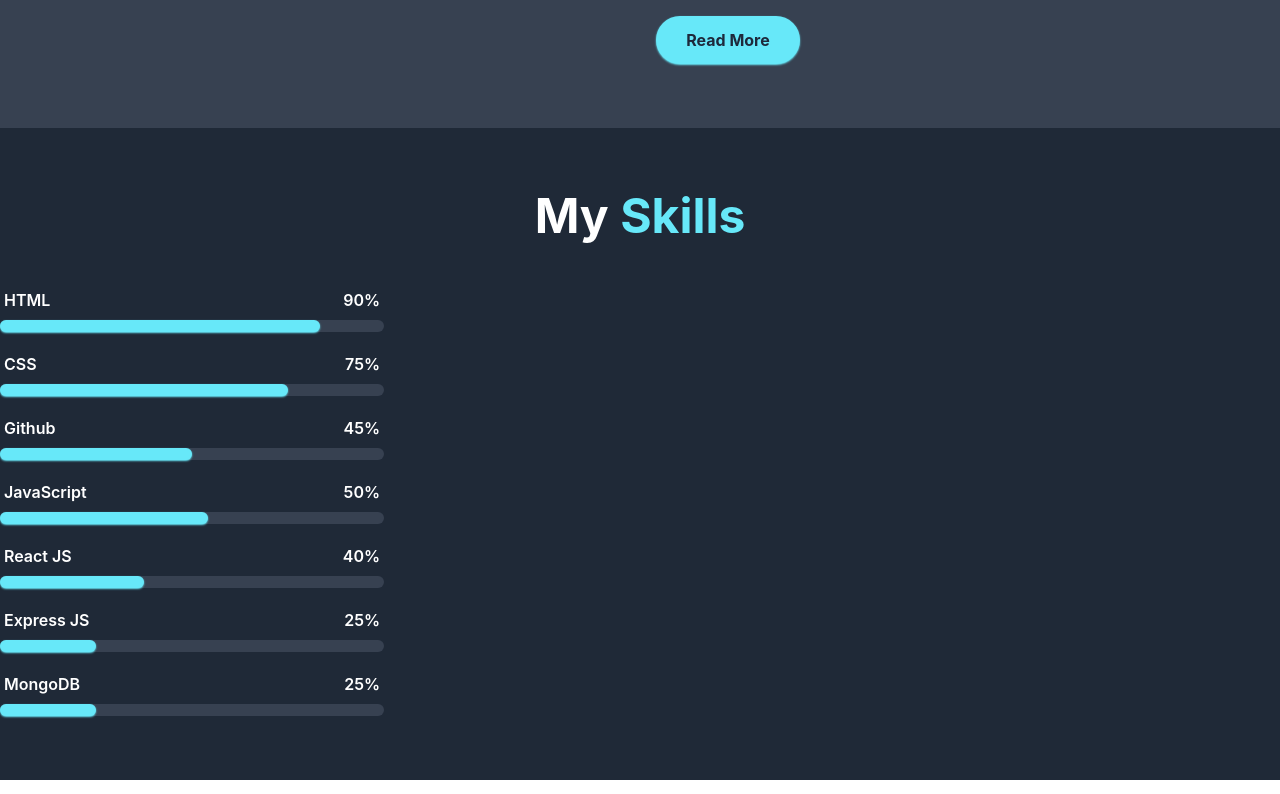
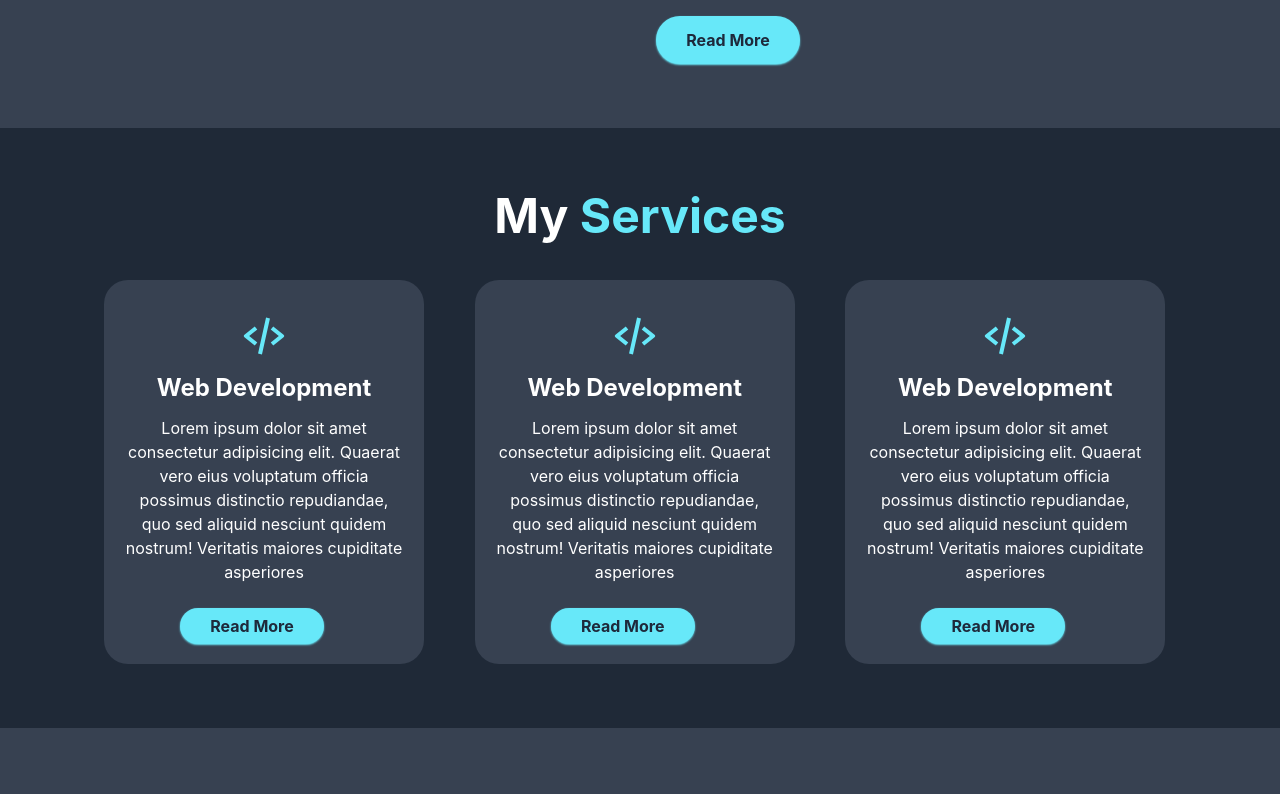
Before and after one commit to Junayed5/portfolio-2.0, a React (Create React App) app: page / in a window 1280 px wide. Shown: the part 844-1638 px from the top of the page. Built offline with nearby package versions, Linux system fonts and the light colour scheme.

Commit message:
sevices add

```diff
--- a/src/App.js
+++ b/src/App.js
@@ -2,6 +2,7 @@ import './App.css';
 import AboutMe from './components/AboutMe';
 import Hero from './components/Hero';
 import Navbar from './components/Navbar';
+import Services from './components/Services';
 import Skills from './components/Skills';
 
 function App() {
@@ -10,6 +11,7 @@ function App() {
       <Navbar/>
       <Hero/>
       <AboutMe/>
+      <Services/>
       <Skills/>
     </div>
   );
--- a/src/components/Navbar.js
+++ b/src/components/Navbar.js
@@ -36,7 +36,7 @@ const Navbar = () => {
                                     href="#"
                                     className="text-gray-300 hover:text-cyan-300 font-semibold px-3 py-2 rounded-md"
                                 >
-                                    Services
+                                    Skills
                                 </a>
                                 <a
                                     href="#"
--- a/src/components/Services.js
+++ b/src/components/Services.js
@@ -0,0 +1,47 @@
+import React from 'react';
+import { BiCodeAlt } from 'react-icons/bi';
+
+const Services = () => {
+    return (
+        <div className="bg-gray-800 text-white py-16">
+            <div className="container mx-auto">
+                <h3 className='text-5xl font-bold text-center pb-10'>My <span className='text-cyan-300'>Services</span></h3>
+
+                <div className='grid grid-cols-1 md:grid-cols-3 px-9 md:px-16 ml-0 md:ml-10 gap-y-8'>
+                    <div className='h-96 w-80 bg-gray-700 rounded-3xl px-5 py-8'>
+                        <BiCodeAlt className='text-cyan-300 font-bold text-5xl mx-auto'/>
+                        <h3 className='text-center text-2xl font-bold py-3'>Web Development</h3>
+
+                        <p className='text-center'>Lorem ipsum dolor sit amet consectetur adipisicing elit. Quaerat vero eius voluptatum officia possimus distinctio repudiandae, quo sed aliquid nesciunt quidem nostrum! Veritatis maiores cupiditate asperiores </p>
+
+                        <button className="h-9 w-36 bg-cyan-300 rounded-full shadow-sm shadow-cyan-300 hover:shadow-none text-slate-800 font-bold my-6 ml-14">
+                            <a href="#" className=''>Read More</a>
+                        </button>
+                    </div>
+                    <div className='h-96 w-80 bg-gray-700 rounded-3xl px-5 py-8'>
+                        <BiCodeAlt className='text-cyan-300 font-bold text-5xl mx-auto'/>
+                        <h3 className='text-center text-2xl font-bold py-3'>Web Development</h3>
+
+                        <p className='text-center'>Lorem ipsum dolor sit amet consectetur adipisicing elit. Quaerat vero eius voluptatum officia possimus distinctio repudiandae, quo sed aliquid nesciunt quidem nostrum! Veritatis maiores cupiditate asperiores </p>
+
+                        <button className="h-9 w-36 bg-cyan-300 rounded-full shadow-sm shadow-cyan-300 hover:shadow-none text-slate-800 font-bold my-6 ml-14">
+                            <a href="#" className=''>Read More</a>
+                        </button>
+                    </div>
+                    <div className='h-96 w-80 bg-gray-700 rounded-3xl px-5 py-8'>
+                        <BiCodeAlt className='text-cyan-300 font-bold text-5xl mx-auto'/>
+                        <h3 className='text-center text-2xl font-bold py-3'>Web Development</h3>
+
+                        <p className='text-center'>Lorem ipsum dolor sit amet consectetur adipisicing elit. Quaerat vero eius voluptatum officia possimus distinctio repudiandae, quo sed aliquid nesciunt quidem nostrum! Veritatis maiores cupiditate asperiores </p>
+
+                        <button className="h-9 w-36 bg-cyan-300 rounded-full shadow-sm shadow-cyan-300 hover:shadow-none text-slate-800 font-bold my-6 ml-14">
+                            <a href="#" className=''>Read More</a>
+                        </button>
+                    </div>
+                </div>
+            </div>
+        </div>
+    );
+};
+
+export default Services;
--- a/src/components/Skills.js
+++ b/src/components/Skills.js
@@ -2,17 +2,17 @@ import React from 'react';
 
 const Skills = () => {
     return (
-        <div className="bg-gray-800 text-white py-16">
+        <div className="bg-gray-700 text-white py-16">
             <div className="container mx-auto">
                 <h3 className='text-5xl font-bold text-center pb-10'>My <span className='text-cyan-300'>Skills</span></h3>
 
-                <div>
+                <div className=''>
                     <div>
                         <div className='w-96 flex justify-between px-1 py-2'>
                             <p className='font-semibold'>HTML</p>
                             <p className='font-semibold'>90%</p>
                         </div>
-                        <div className='h-3 w-96 bg-gray-700 rounded-full relative'>
+                        <div className='h-3 w-96 bg-gray-900 rounded-full relative'>
                             <span className='absolute bg-cyan-300 h-3 w-80 rounded-full shadow-sm shadow-cyan-300'></span>
                         </div>
                     </div>
@@ -21,7 +21,7 @@ const Skills = () => {
                             <p className='font-semibold'>CSS</p>
                             <p className='font-semibold'>75%</p>
                         </div>
-                        <div className='h-3 w-96 bg-gray-700 rounded-full relative'>
+                        <div className='h-3 w-96 bg-gray-900 rounded-full relative'>
                             <span className='absolute bg-cyan-300 h-3 w-72 rounded-full shadow-sm shadow-cyan-300'></span>
                         </div>
                     </div>
@@ -30,7 +30,7 @@ const Skills = () => {
                             <p className='font-semibold'>Github</p>
                             <p className='font-semibold'>45%</p>
                         </div>
-                        <div className='h-3 w-96 bg-gray-700 rounded-full relative'>
+                        <div className='h-3 w-96 bg-gray-900 rounded-full relative'>
                             <span className='absolute bg-cyan-300 h-3 w-48 rounded-full shadow-sm shadow-cyan-300'></span>
                         </div>
                     </div>
@@ -39,7 +39,7 @@ const Skills = () => {
                             <p className='font-semibold'>JavaScript</p>
                             <p className='font-semibold'>50%</p>
                         </div>
-                        <div className='h-3 w-96 bg-gray-700 rounded-full relative'>
+                        <div className='h-3 w-96 bg-gray-900 rounded-full relative'>
                             <span className='absolute bg-cyan-300 h-3 w-52 rounded-full shadow-sm shadow-cyan-300'></span>
                         </div>
                     </div>
@@ -48,7 +48,7 @@ const Skills = () => {
                             <p className='font-semibold'>React JS</p>
                             <p className='font-semibold'>40%</p>
                         </div>
-                        <div className='h-3 w-96 bg-gray-700 rounded-full relative'>
+                        <div className='h-3 w-96 bg-gray-900 rounded-full relative'>
                             <span className='absolute bg-cyan-300 h-3 w-36 rounded-full shadow-sm shadow-cyan-300'></span>
                         </div>
                     </div>
@@ -57,7 +57,7 @@ const Skills = () => {
                             <p className='font-semibold'>Express JS</p>
                             <p className='font-semibold'>25%</p>
                         </div>
-                        <div className='h-3 w-96 bg-gray-700 rounded-full relative'>
+                        <div className='h-3 w-96 bg-gray-900 rounded-full relative'>
                             <span className='absolute bg-cyan-300 h-3 w-24 rounded-full shadow-sm shadow-cyan-300'></span>
                         </div>
                     </div>
@@ -66,7 +66,7 @@ const Skills = () => {
                             <p className='font-semibold'>MongoDB</p>
                             <p className='font-semibold'>25%</p>
                         </div>
-                        <div className='h-3 w-96 bg-gray-700 rounded-full relative'>
+                        <div className='h-3 w-96 bg-gray-900 rounded-full relative'>
                             <span className='absolute bg-cyan-300 h-3 w-24 rounded-full shadow-sm shadow-cyan-300'></span>
                         </div>
                     </div>
```
